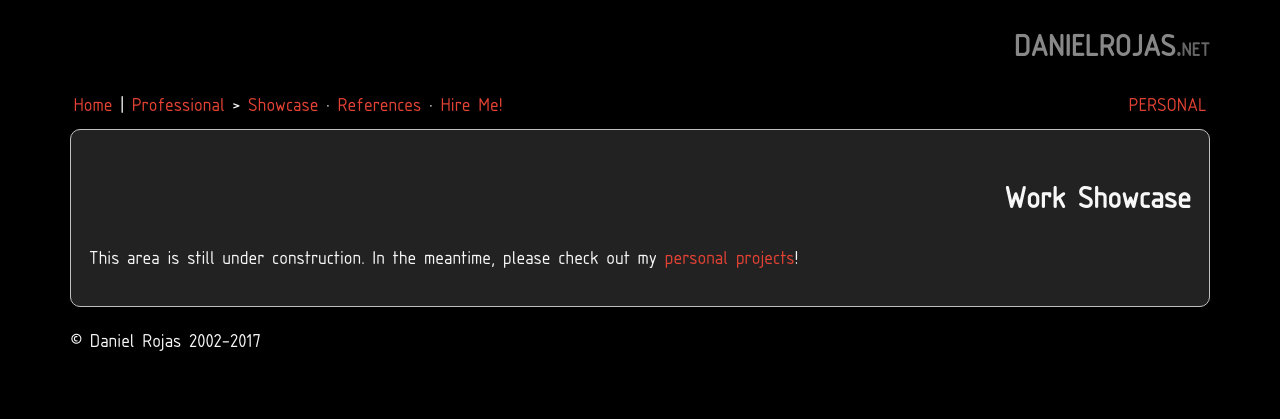
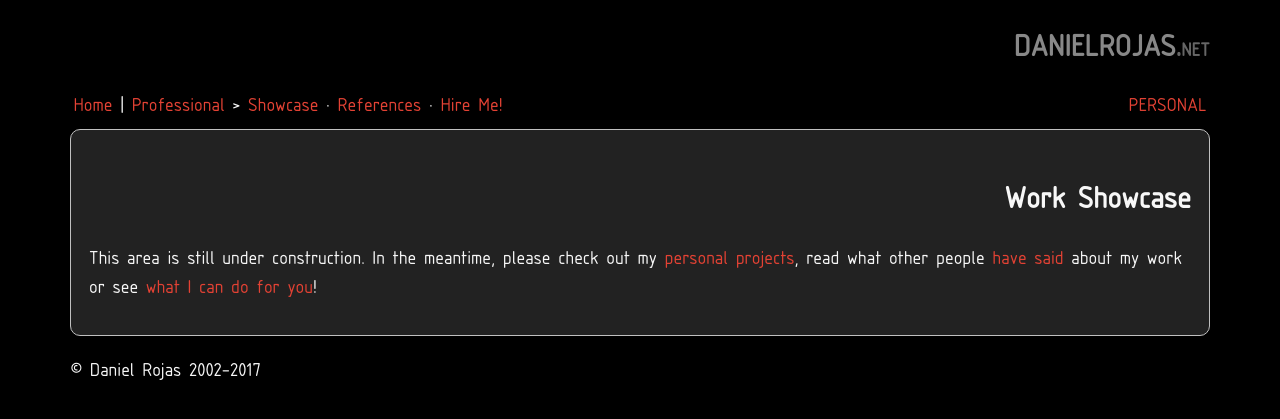
Before and after one commit to 17o2/17o2.github.io, a Jekyll site: the page built from _pages/50_showcase.md, in a window 1280 px wide. Shown: the top 419 px of the page. Built offline with Jekyll 4.4.1, drawn with Linux system fonts in a browser that asks for light colours; nearby versions of some CDN libraries.

Commit message:
More links in showcase

```diff
--- a/_pages/50_showcase.md
+++ b/_pages/50_showcase.md
@@ -5,4 +5,4 @@ permalink: /professional/showcase/
 category: professional
 ---
 
-This area is still under construction. In the meantime, please check out my <a href="/personal/engineering/">personal projects</a>!
+This area is still under construction. In the meantime, please check out my <a href="/personal/engineering/">personal projects</a>, read what other people <a href="/professional/references/">have said</a> about my work or see <a href="/professional/hireme">what I can do for you</a>!
```
